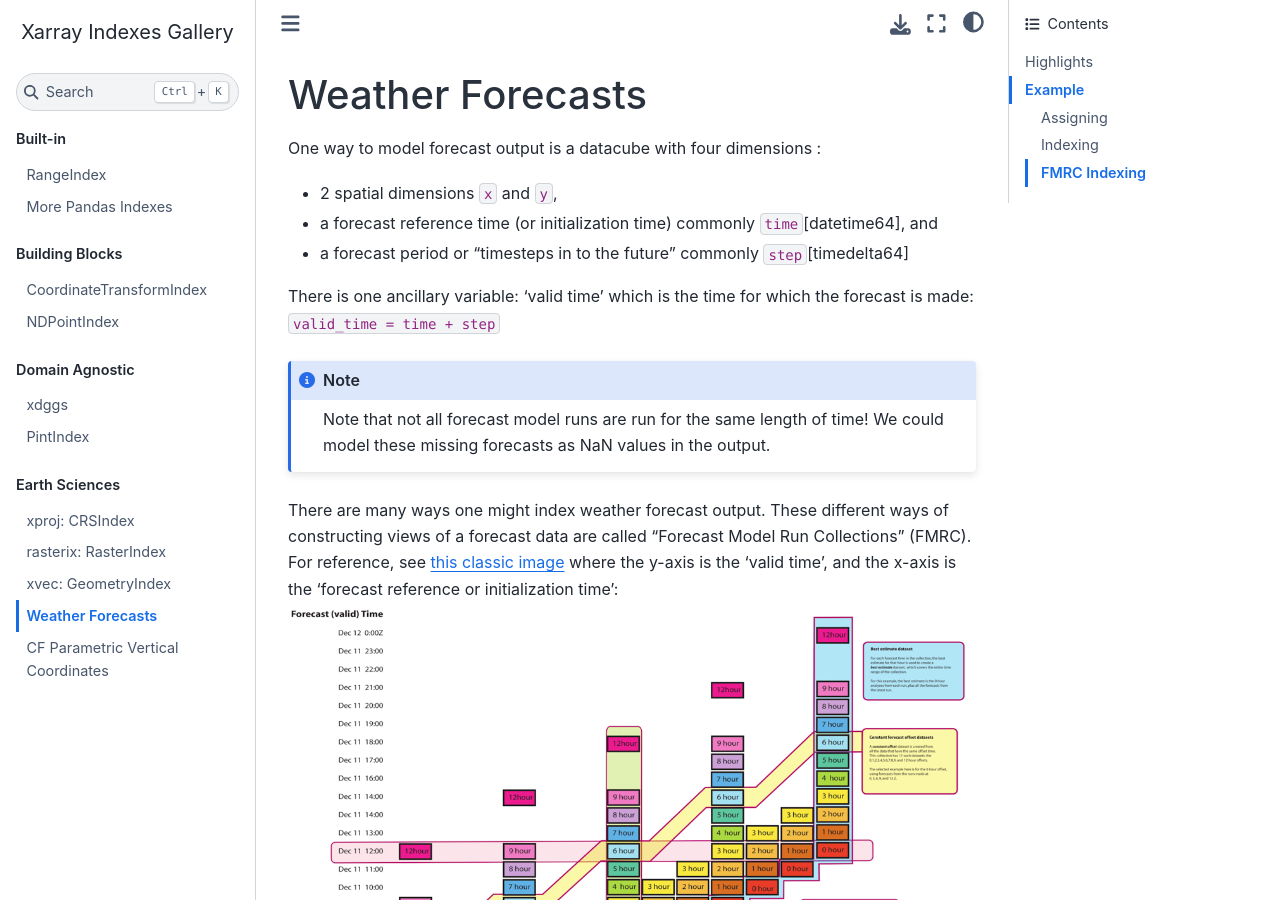
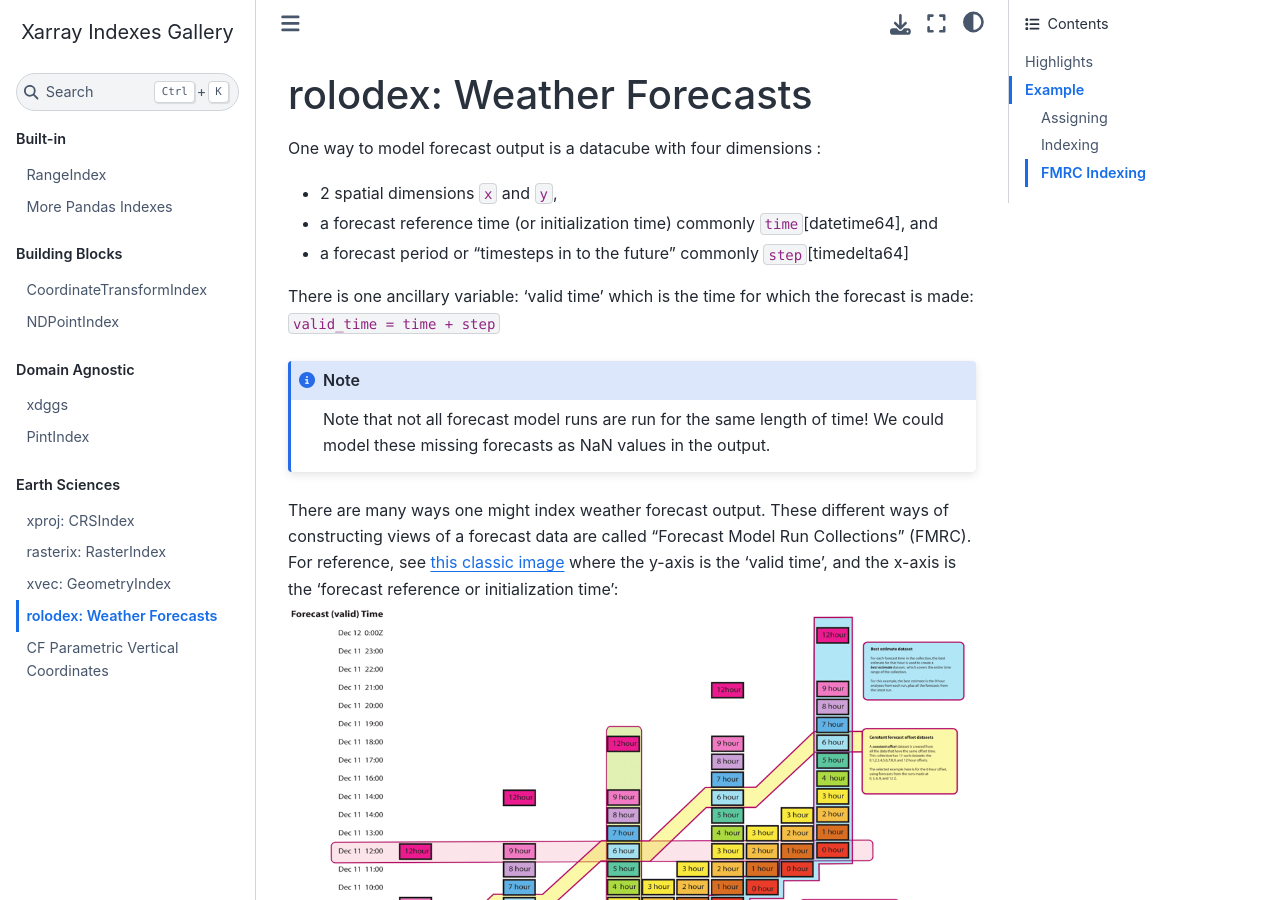
Before and after one commit to xarray-contrib/xarray-indexes, a Sphinx documentation site: the page built from docs/earth/forecast.md, in a window 1280 px wide and 900 px high. Built offline with Sphinx 7.4.7 and the Sphinx Book theme 1.1.4, drawn with Linux system fonts in a browser that asks for light colours.

Commit message:
Update docs/earth/forecast.md
Co-authored-by: Justus Magin <keewis@users.noreply.github.com>

```diff
--- a/docs/earth/forecast.md
+++ b/docs/earth/forecast.md
@@ -7,7 +7,7 @@ kernelspec:
   name: python
 ---
 
-# Weather Forecasts
+# rolodex: Weather Forecasts
 
 One way to model forecast output is a datacube with four dimensions :
 
```
